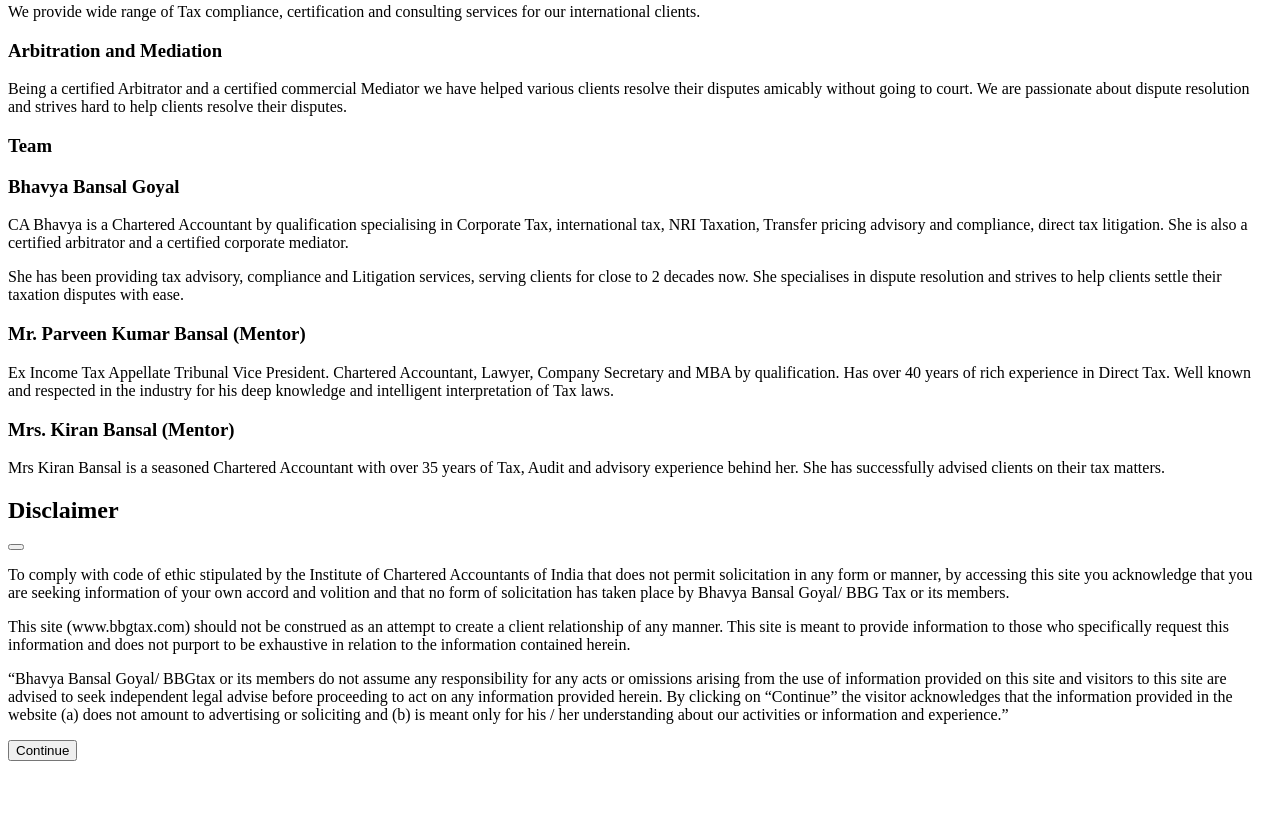
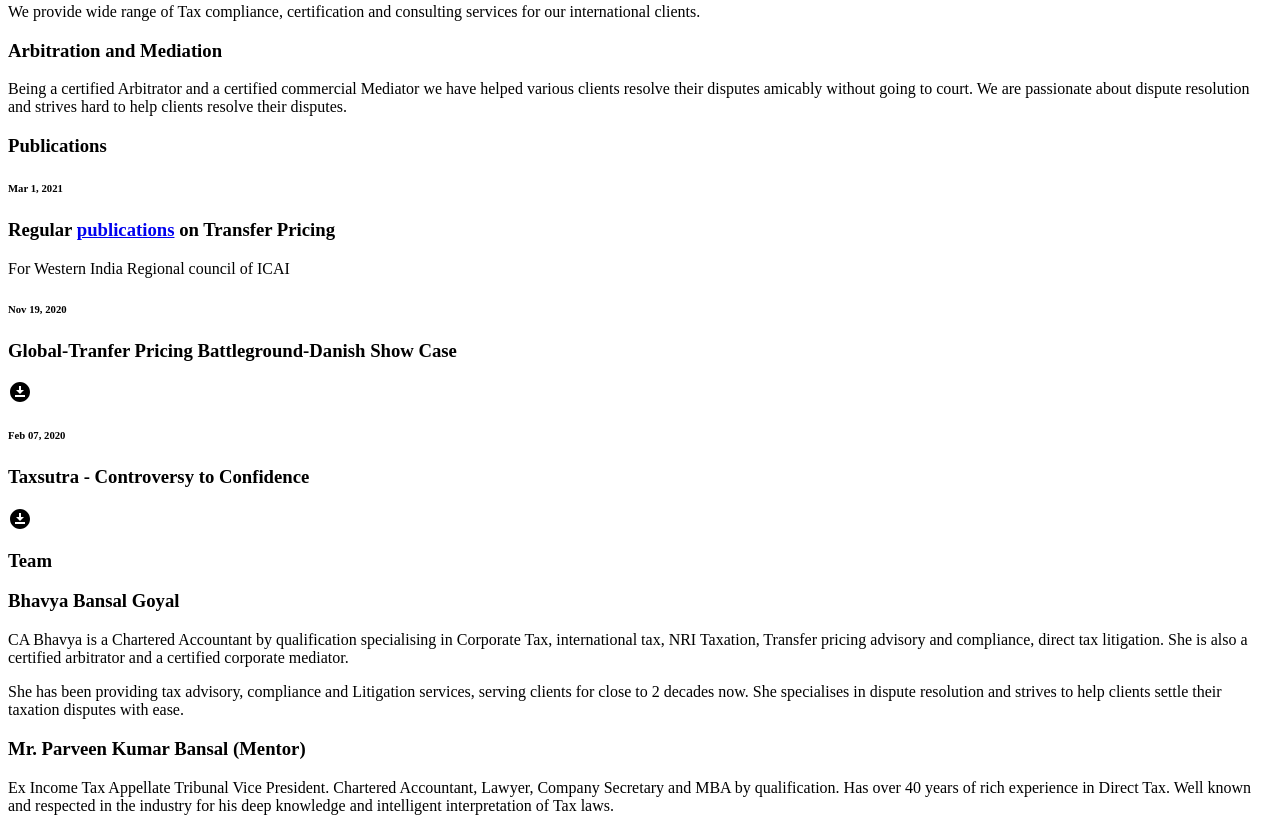
Before and after one commit to parit/bbgtax, a website: page src/index.html in a window 1280 px wide. Shown: the part 654-1472 px from the top of the page. Before the commit the page ends 1423 px from the top, so only its background shows below. Drawn offline with Linux system fonts and the light colour scheme.

Commit message:
added publications to the page

```diff
--- a/package.json
+++ b/package.json
@@ -18,6 +18,7 @@
     },
     "devDependencies": {
         "clean-webpack-plugin": "^3.0.0",
+        "copy-webpack-plugin": "^8.0.0",
         "css-loader": "^5.0.1",
         "file-loader": "^6.2.0",
         "html-webpack-plugin": "^4.5.1",
--- a/src/index.html
+++ b/src/index.html
@@ -6,7 +6,8 @@
     <meta http-equiv="X-UA-Compatible" content="IE=edge">
     <title>BbgTax - Your tax advisor</title>
     <meta name="description" content="Specialist in International tax, Transfer pricing litigation and tax advisory.">
-    <meta name="keywords" content="leading tax advisory in india, internaltional taxation india mumbai delhi, tax consulting firm, tax consultancy Services, indian tax consultant, top tax firms in mumbai, accounting firms in india, top financial consulting firms, best ca company/firm in India, top financial consulting firms in india, tax & accounting firm, tax consultants in mumbai, transfer pricing litigation india mumbai delhi "/>
+    <meta name="keywords" content="leading tax advisory in india, internaltional taxation india mumbai delhi, tax consulting firm, tax consultancy Services, indian tax consultant, top tax firms in mumbai, accounting firms in india, top financial consulting firms, best ca company/firm in India, top financial consulting firms in india, tax & accounting firm, tax consultants in mumbai, transfer pricing litigation india mumbai delhi "
+    />
     <meta name="viewport" content="width=device-width, initial-scale=1">
     <link rel="preconnect" href="https://fonts.gstatic.com">
     <link href="https://fonts.googleapis.com/css2?family=Roboto&family=Roboto+Slab:wght@600&display=swap" rel="stylesheet">
@@ -42,7 +43,7 @@
         <nav class="row-container">
             <!--<a href="">About</a>-->
             <a href="#services">Services</a>
-            <!--<a href="#publications">Publications</a>-->
+            <a href="#publications">Publications</a>
             <a href="#team">Team</a>
             <a href="https://docs.google.com/forms/d/e/1FAIpQLSedptDFZhGXw_utWMH1rCZy8kQehEUK1XXvN-KM7zEWu5cezg/viewform?gxids=7628">Contact</a>
         </nav>
@@ -112,6 +113,32 @@
                         their disputes.
                     </p>
                 </div>
+            </div>
+        </div>
+    </section>
+    <section id="publications" class="team column-container">
+        <h3 class="section-header">Publications</h3>
+        <div class="row-container">
+            <div>
+                <h6 class="pubdate">Mar 1, 2021</h6>
+                <h3 class="pubtitle">
+                    Regular
+                    <a href="https://www.wirc-icai.org/members/law-update/transfer-pricing">publications</a> on Transfer Pricing</h3>
+                <span>For Western India Regional council of ICAI</span>
+            </div>
+            <div>
+                <h6 class="pubdate">Nov 19, 2020</h6>
+                <h3 class="pubtitle">Global-Tranfer Pricing Battleground-Danish Show Case</h3>
+                <a title="Download PDF file" href="/files/Global-Transfer-Pricing-Battleground-Danish-Shoe-Case.pdf">
+                    <svg xmlns="http://www.w3.org/2000/svg" enable-background="new 0 0 24 24" height="24" viewBox="0 0 24 24" width="24"><g><rect fill="none" height="24" width="24"/></g><g><path d="M12,2C6.49,2,2,6.49,2,12s4.49,10,10,10s10-4.49,10-10S17.51,2,12,2z M11,10V6h2v4h3l-4,4l-4-4H11z M17,17H7v-2h10V17z"/></g></svg>
+                </a>
+            </div>
+            <div>
+                <h6 class="pubdate">Feb 07, 2020</h6>
+                <h3 class="pubtitle">Taxsutra - Controversy to Confidence</h3>
+                <a title="Download PDF file" href="/files/Taxsutra-Controversy-to-Confidence.pdf">
+                    <svg xmlns="http://www.w3.org/2000/svg" enable-background="new 0 0 24 24" height="24" viewBox="0 0 24 24" width="24"><g><rect fill="none" height="24" width="24"/></g><g><path d="M12,2C6.49,2,2,6.49,2,12s4.49,10,10,10s10-4.49,10-10S17.51,2,12,2z M11,10V6h2v4h3l-4,4l-4-4H11z M17,17H7v-2h10V17z"/></g></svg>
+                </a>
             </div>
         </div>
     </section>
--- a/src/style/style.scss
+++ b/src/style/style.scss
@@ -191,6 +191,17 @@
             }
         }
     }
+    #publications {
+        .pubdate {
+            margin: 0;
+        }
+        .pubtitle {
+            margin: 10px 0 10px 0;
+        }
+        .row-container {
+            align-items: flex-start;
+        }
+    }
 }
 
 @media screen and (max-width: 930px) {
```
Also changed, not shown: webpack.config.js (+7 -1 lines), 3 other files. Lines whose indentation alone changed are shown as unchanged.
